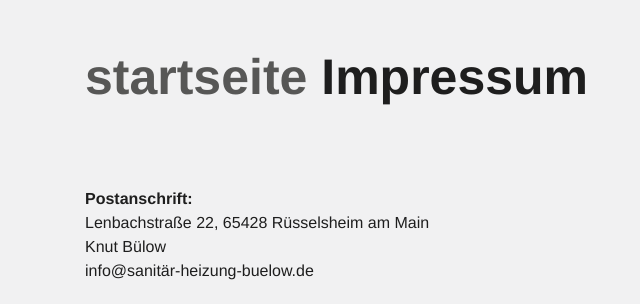
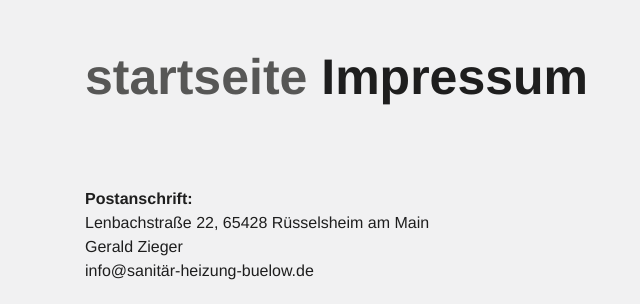
Before and after one commit to Heizung-Sanitaer/Sanitaer-Heizung-Zieger, a plain HTML site: page impressum.html in a window 1280 px wide. Shown: the top 304 px of the page, 0-640 px from the left. Drawn offline with Linux system fonts and the light colour scheme; a script that the page names is missing.

Commit message:
Update impressum.html

```diff
--- a/impressum.html
+++ b/impressum.html
@@ -27,7 +27,7 @@ class="ie9"><![endif]--><!--[if (gt IE 9)|!(IE)]><!--><body><!--<![endif]-->
   <a href="index.html">startseite</a>
 
   Impressum</h2></div></div></div></div><div class="container slot-two-columns"><div class="row"><div class="col-xs-12 col-md-8">
-<a id="c8"></a><div class="content-text m-b-1"><div class="row"><div class="col-sm-12"><p class="bodytext"><strong>Postanschrift:</strong><br> Lenbachstraße 22, 65428 Rüsselsheim am Main <br> Knut Bülow<br> info@sanitär-heizung-buelow.de</p><p class="bodytext">&nbsp;</p><p class="bodytext"><strong>Telefon:</strong> +49 9421/7305-0<br> <strong>Fax:</strong> +49 9421/7305-80<br> <strong>E-Mail:</strong> <a href="mailto:info@rohr-spezialfahrzeuge.com">skiba-haustechnik@gmx,de</a></p><p class="bodytext">&nbsp;</p><p class="bodytext"><strong>Geschäftsführer:</strong>  65428 Russelsheim Albercht Jan
+<a id="c8"></a><div class="content-text m-b-1"><div class="row"><div class="col-sm-12"><p class="bodytext"><strong>Postanschrift:</strong><br> Lenbachstraße 22, 65428 Rüsselsheim am Main <br> Gerald Zieger<br> info@sanitär-heizung-buelow.de</p><p class="bodytext">&nbsp;</p><p class="bodytext"><strong>Telefon:</strong> +49 9421/7305-0<br> <strong>Fax:</strong> +49 9421/7305-80<br> <strong>E-Mail:</strong> <a href="mailto:info@rohr-spezialfahrzeuge.com">skiba-haustechnik@gmx,de</a></p><p class="bodytext">&nbsp;</p><p class="bodytext"><strong>Geschäftsführer:</strong>  65428 Russelsheim Albercht Jan
   Knut Bülow
 
 
```
